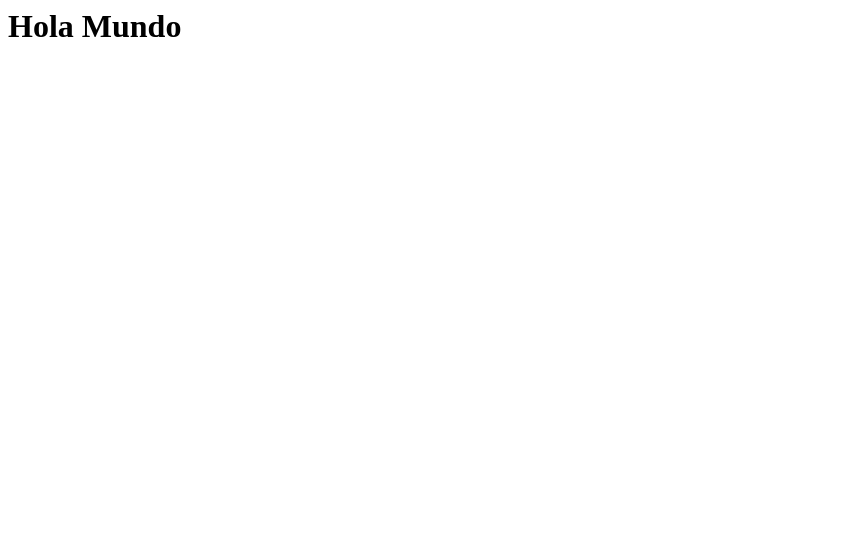
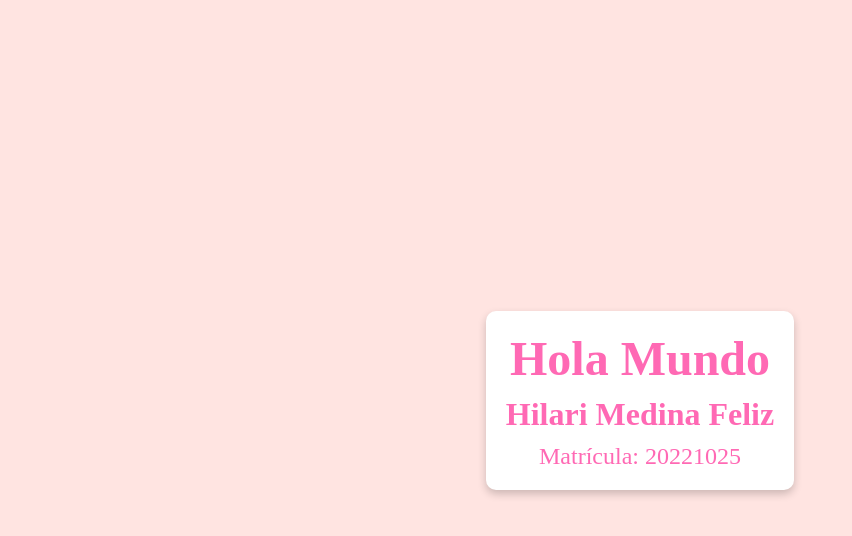
Before and after one commit to HilariMF/Primerparcial1, a website: page index.html in a window 1280 px wide. Shown: the whole page, without its empty margins (0-852 px from the left). Drawn offline with Linux system fonts and the light colour scheme.

Commit message:
primer commit

```diff
--- a/index.html
+++ b/index.html
@@ -1 +1,58 @@
-<h1>Hola Mundo</h1>
+<!DOCTYPE html>
+<html lang="es">
+<head>
+    <meta charset="UTF-8">
+    <meta name="viewport" content="width=device-width, initial-scale=1.0">
+    <title>Hola Mundo</title>
+    <style>
+        body {
+            display: flex;
+            justify-content: center;
+            align-items: center;
+            height: 100vh;
+            margin: 0;
+            background-color: #ffe4e1; /* Fondo rosado claro */
+        }
+        .container {
+            text-align: center;
+            background: white; /* Fondo blanco */
+            padding: 20px;
+            border-radius: 10px;
+            box-shadow: 0 4px 8px rgba(0, 0, 0, 0.2);
+            animation: slideIn 2s ease-out;
+        }
+        @keyframes slideIn {
+            from {
+                transform: translateY(-100%);
+                opacity: 0;
+            }
+            to {
+                transform: translateY(0);
+                opacity: 1;
+            }
+        }
+        h1, h3, p {
+            margin: 0;
+            color: #ff69b4; /* Color rosado para el texto */
+        }
+        h1 {
+            font-size: 3em;
+        }
+        h3 {
+            font-size: 2em;
+            margin-top: 10px;
+        }
+        p {
+            font-size: 1.5em;
+            margin-top: 10px;
+        }
+    </style>
+</head>
+<body>
+    <div class="container">
+        <h1>Hola Mundo</h1>
+        <h3>Hilari Medina Feliz</h3>
+        <p>Matrícula: 20221025</p>
+    </div>
+</body>
+</html>
```
Also changed, not shown: package.json (added, +15 -0 lines), .github/.workflows/ci.yml (added), 2 other files.
